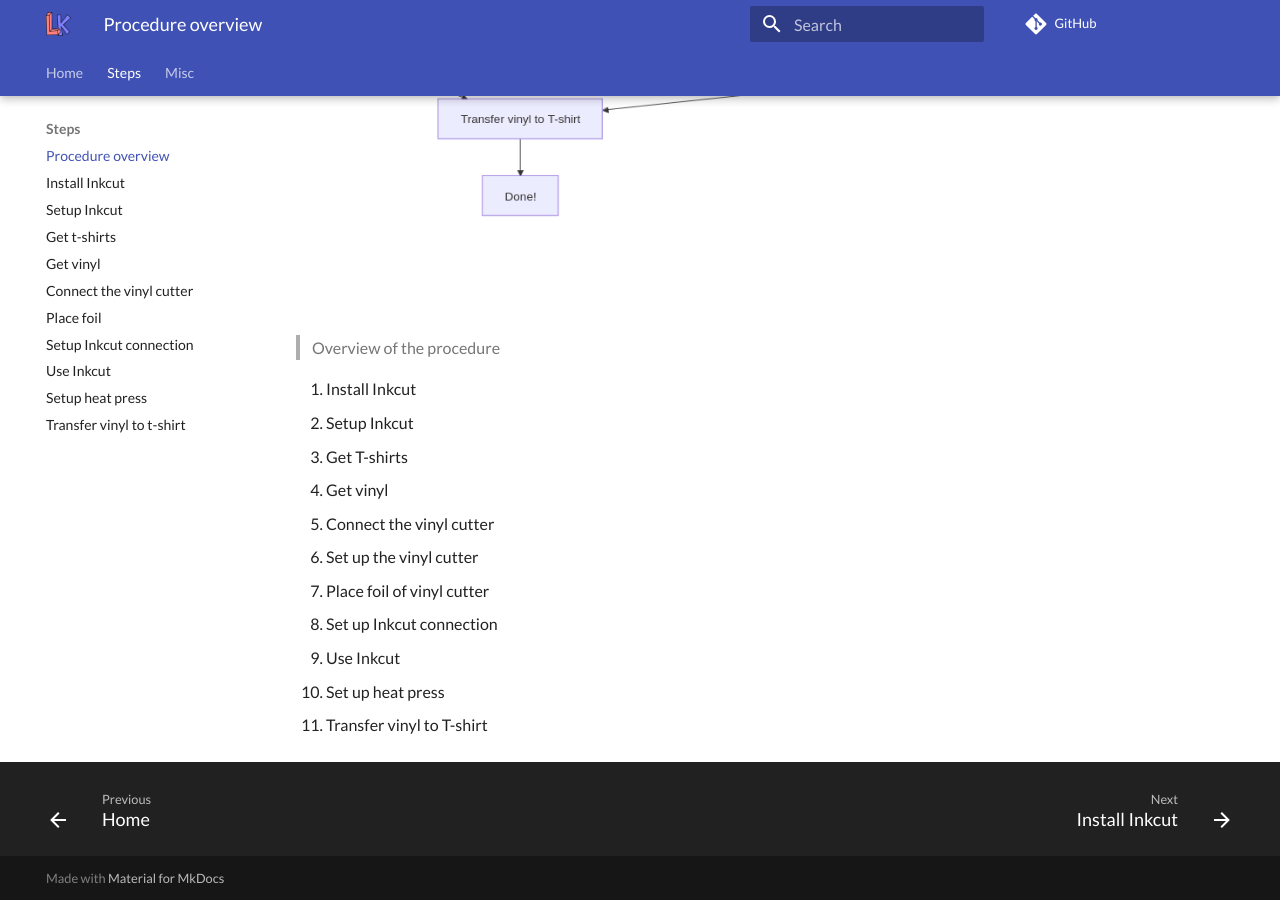
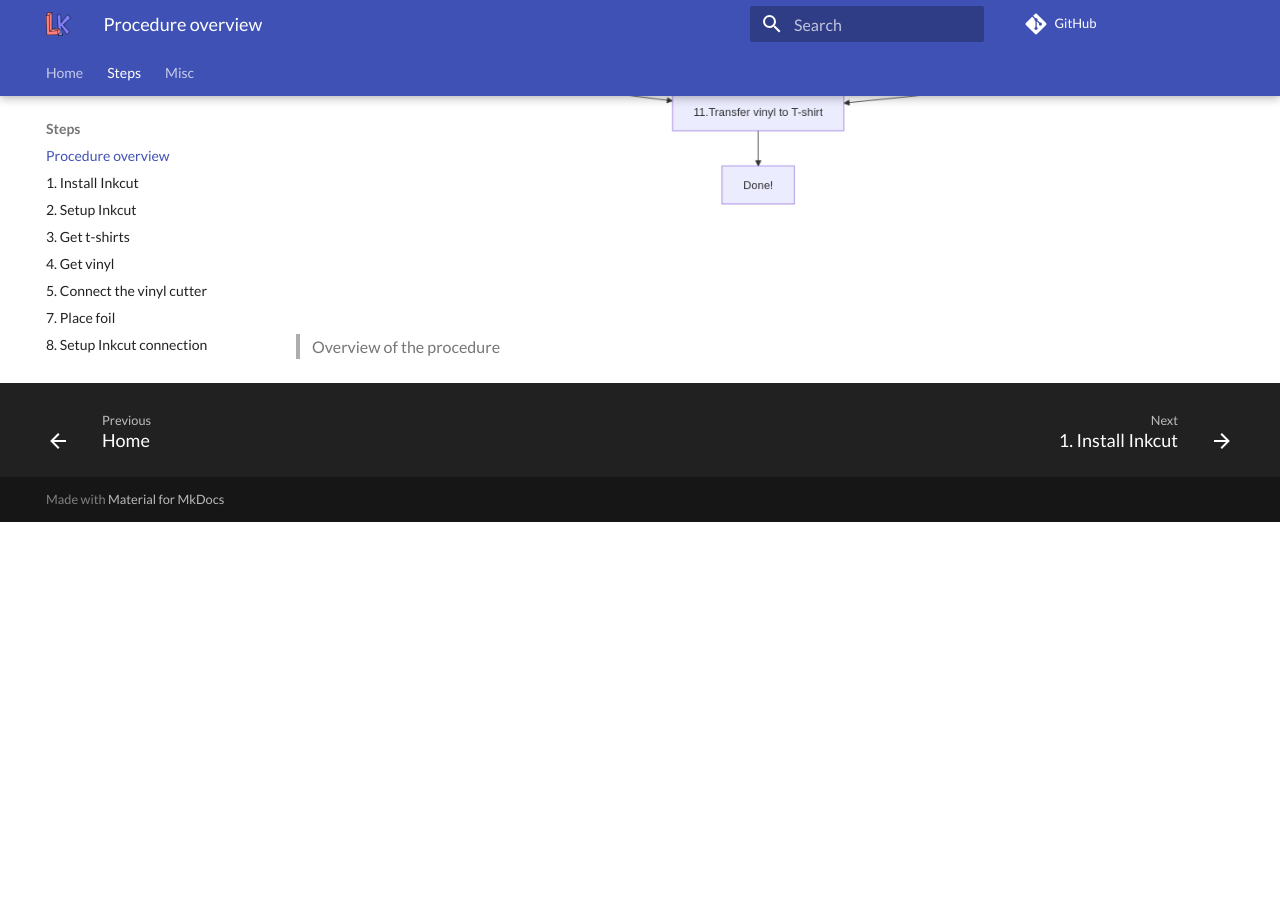
Before and after one commit to uppsala-makerspace/vevor_vinyl_cutter_to_t_shirt_manual, an MkDocs documentation site: the page built from docs/steps/procedure.md, in a window 1280 px wide and 900 px high, scrolled down 646 px. Built offline with MkDocs 1.6.1 and Material for MkDocs 9.7.7, drawn with Linux system fonts in a browser that asks for light colours; comment, search, counter and statistics services are not loaded; after the commit the page ends 1168 px from its top, so only the background shows below that.

Commit message:
Update overview

```diff
--- a/docs/steps/procedure.md
+++ b/docs/steps/procedure.md
@@ -3,15 +3,3 @@
 ![Overview of the procedure](overview.png)
 
 > Overview of the procedure
-
-1. Install Inkcut
-1. Setup Inkcut
-1. Get T-shirts
-1. Get vinyl
-1. Connect the vinyl cutter
-1. Set up the vinyl cutter
-1. Place foil of vinyl cutter
-1. Set up Inkcut connection
-1. Use Inkcut
-1. Set up heat press
-1. Transfer vinyl to T-shirt
--- a/mkdocs.yml
+++ b/mkdocs.yml
@@ -7,16 +7,16 @@
   - Home: index.md
   - Steps:
     - Procedure overview: steps/procedure.md
-    - Install Inkcut: steps/1_install_inkcut.md
-    - Setup Inkcut: steps/2_setup_inkcut.md
-    - Get t-shirts: steps/3_get_t_shirts.md
-    - Get vinyl: steps/4_get_vinyl.md
-    - Connect the vinyl cutter: steps/5_connect_vinyl_cutter.md
-    - Place foil: steps/7_place_foil.md
-    - Setup Inkcut connection: steps/8_setup_inkcut_connection.md
-    - Use Inkcut: steps/9_use_inkcut.md
-    - Setup heat press: steps/10_setup_heat_press.md
-    - Transfer vinyl to t-shirt: steps/11_transfer_vinyl_to_t_shirt.md
+    - 1. Install Inkcut: steps/1_install_inkcut.md
+    - 2. Setup Inkcut: steps/2_setup_inkcut.md
+    - 3. Get t-shirts: steps/3_get_t_shirts.md
+    - 4. Get vinyl: steps/4_get_vinyl.md
+    - 5. Connect the vinyl cutter: steps/5_connect_vinyl_cutter.md
+    - 7. Place foil: steps/7_place_foil.md
+    - 8. Setup Inkcut connection: steps/8_setup_inkcut_connection.md
+    - 9. Use Inkcut: steps/9_use_inkcut.md
+    - 10. Setup heat press: steps/10_setup_heat_press.md
+    - 11. Transfer vinyl to t-shirt: steps/11_transfer_vinyl_to_t_shirt.md
   - Misc:
     - Code of conduct: CODE_OF_CONDUCT.md
     - Contributing: CONTRIBUTING.md
```
Also changed, not shown: docs/steps/overview.png, 1 other file.
